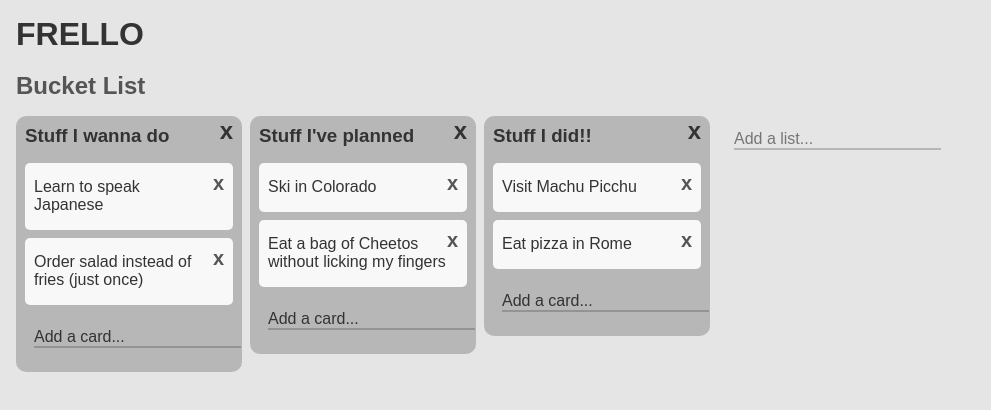
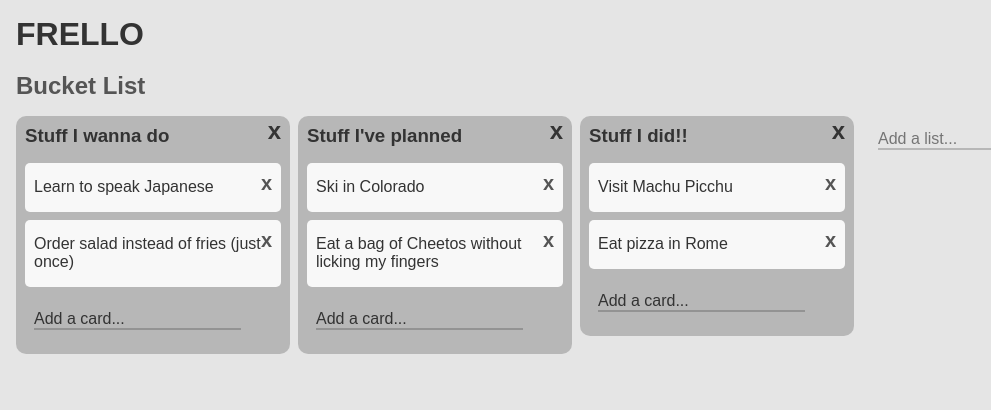
Before and after one commit to hnipps/frello, a React (Create React App) app: page / in a window 1280 px wide. Shown: the top 410 px of the page, without its empty margins (0-991 px from the left). Built offline with nearby package versions, Linux system fonts and the light colour scheme.

Commit message:
Increased width of list

```diff
--- a/src/components/list/list.css
+++ b/src/components/list/list.css
@@ -1,5 +1,5 @@
 .list {
-  width: 13rem;
+  width: 16rem;
   border-style: solid;
   border-width: 1px;
   border-color: transparent;
```
